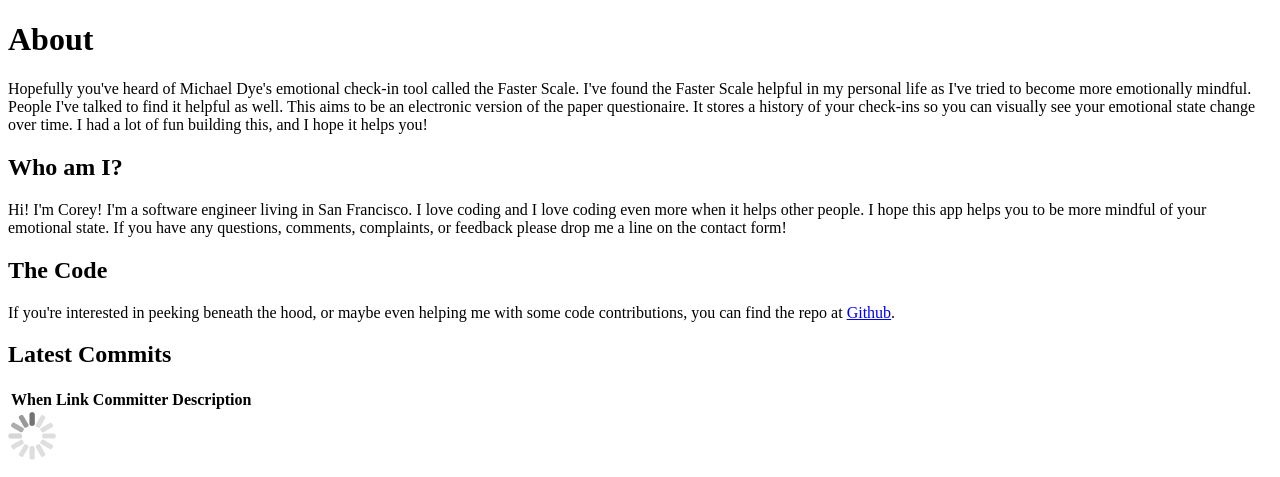
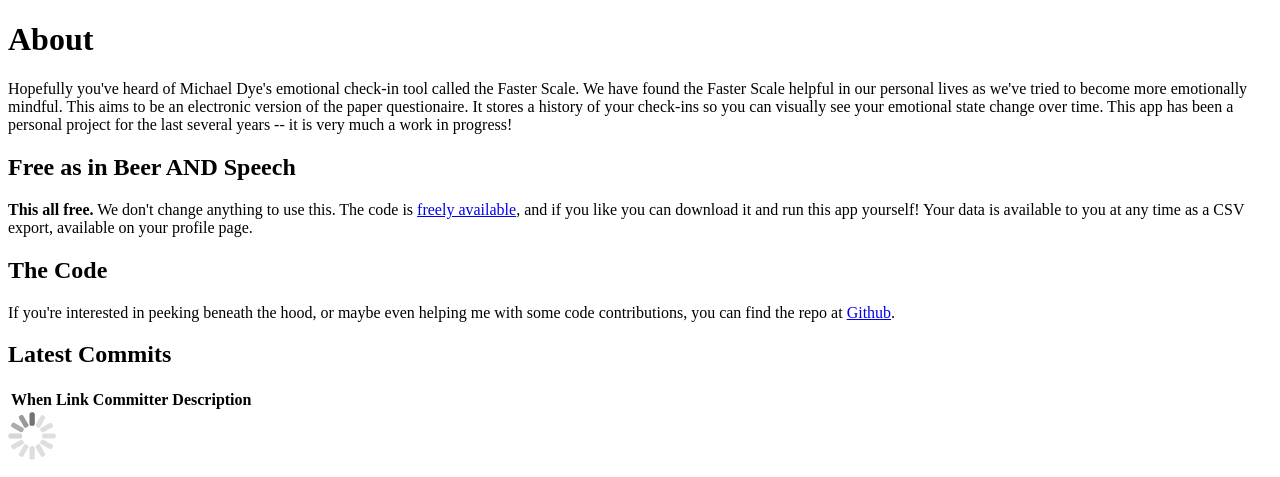
Before and after one commit to CorWatts/fasterscale, a Yii app: template site/views/site/about.php in a window 1280 px wide. Shown: the top 477 px of the page. Run offline with PHP 8.4 and a stand-in for Yii, Linux system fonts and the light colour scheme; the template is opened without the code that fills it, so the values that code supplies are empty; some libraries are stand-ins or nearby versions.

Commit message:
Fixes #22: Added a blurb on about page explaining how this is free
- Also updated a typo on the profile page by the export button
- Also updated the privacy policy page. Didn't change anything
  important, just deleted a block about advertisers (we won't have
advertising) and a sentence about newsletters (which we don't have yet
but probably should in the future)

```diff
--- a/site/views/site/about.php
+++ b/site/views/site/about.php
@@ -10,10 +10,10 @@ $this->registerJsFile('/js/site/about.js', ['depends' => [\site\assets\AppAsset:
 ?>
 <div class="site-about">
     <h1><?= Html::encode($this->title) ?></h1>
-    <p>Hopefully you've heard of Michael Dye's emotional check-in tool called the Faster Scale. I've found the Faster Scale helpful in my personal life as I've tried to become more emotionally mindful. People I've talked to find it helpful as well. This aims to be an electronic version of the paper questionaire. It stores a history of your check-ins so you can visually see your emotional state change over time. I had a lot of fun building this, and I hope it helps you!</p>
+    <p>Hopefully you've heard of Michael Dye's emotional check-in tool called the Faster Scale. We have found the Faster Scale helpful in our personal lives as we've tried to become more emotionally mindful. This aims to be an electronic version of the paper questionaire. It stores a history of your check-ins so you can visually see your emotional state change over time. This app has been a personal project for the last several years -- it is very much a work in progress!</p>
 
-    <h2>Who am I?</h2>
-    <p>Hi! I'm Corey! I'm a software engineer living in San Francisco. I love coding and I love coding even more when it helps other people. I hope this app helps you to be more mindful of your emotional state. If you have any questions, comments, complaints, or feedback please drop me a line on the contact form!</p>
+    <h2>Free as in Beer AND Speech</h2>
+    <p><strong>This all free.</strong> We don't change anything to use this. The code is <a href="https://github.com/CorWatts/fasterscale">freely available</a>, and if you like you can download it and run this app yourself! Your data is available to you at any time as a CSV export, available on your profile page.</p>
 
     <h2>The Code</h2>
     <p>If you're interested in peeking beneath the hood, or maybe even helping me with some code contributions, you can find the repo at <a href='https://github.com/CorWatts/fasterscale'>Github</a>.</p>
--- a/site/views/site/profile.php
+++ b/site/views/site/profile.php
@@ -47,7 +47,7 @@ $timezones = \DateTimeZone::listIdentifiers();
   <div class="row">
     <div class="col-md-6 col-md-push-6 bg-success">
       <h4>Export Your Check-In Data</h4>
-      <p>To export ALL of your check-in data, click this button. A you will be redirected to a CSV download that can be opened in any spreadsheet program.</p>
+      <p>To export ALL of your check-in data, click this button. You will be redirected to a CSV download that can be opened in any spreadsheet program.</p>
 
       <div class="form-group">
         <?= Html::a('Export', ['/site/export'], ['class'=>'btn btn-success']) ?>
```
Also changed, not shown: site/views/site/privacy.php (+2 -5 lines).
